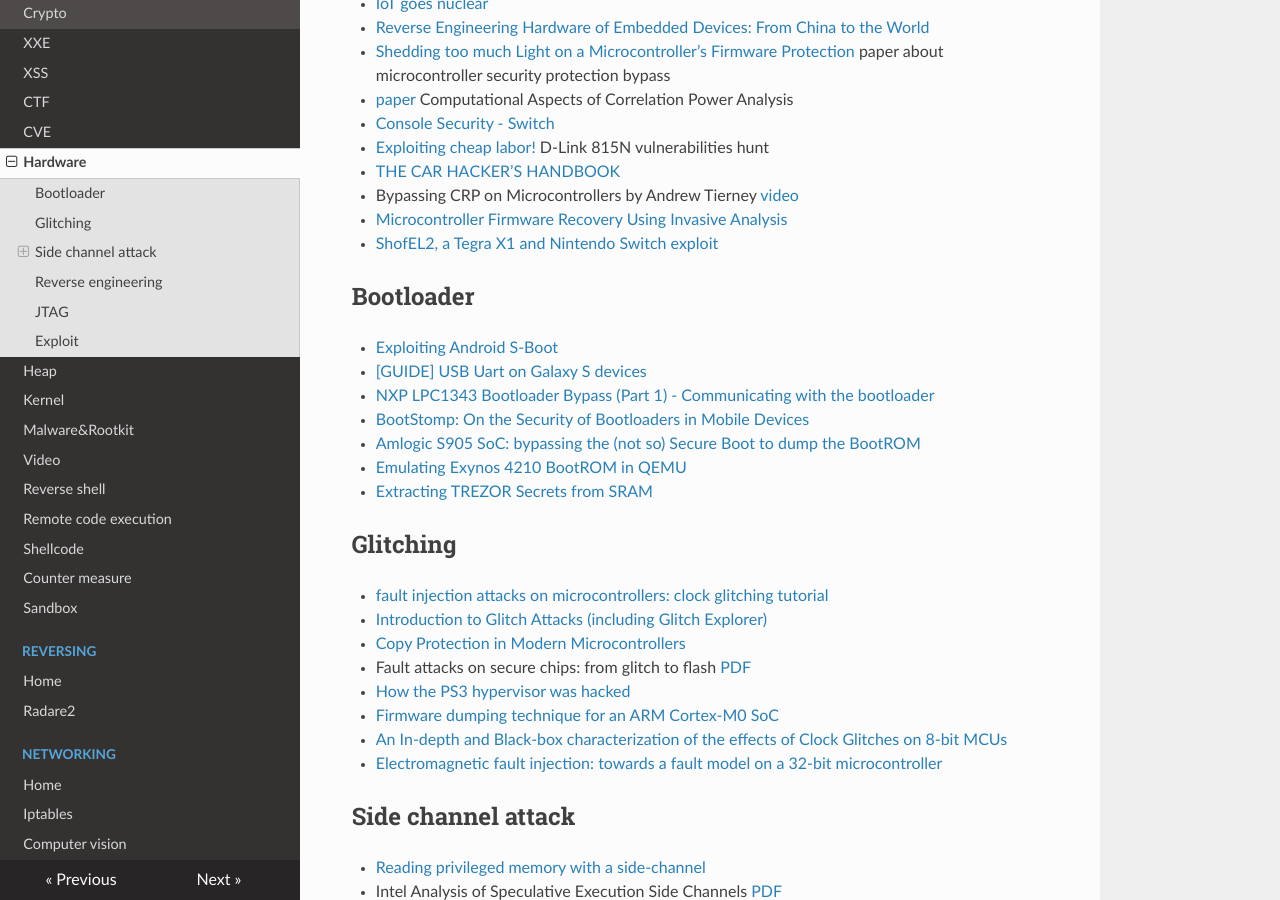
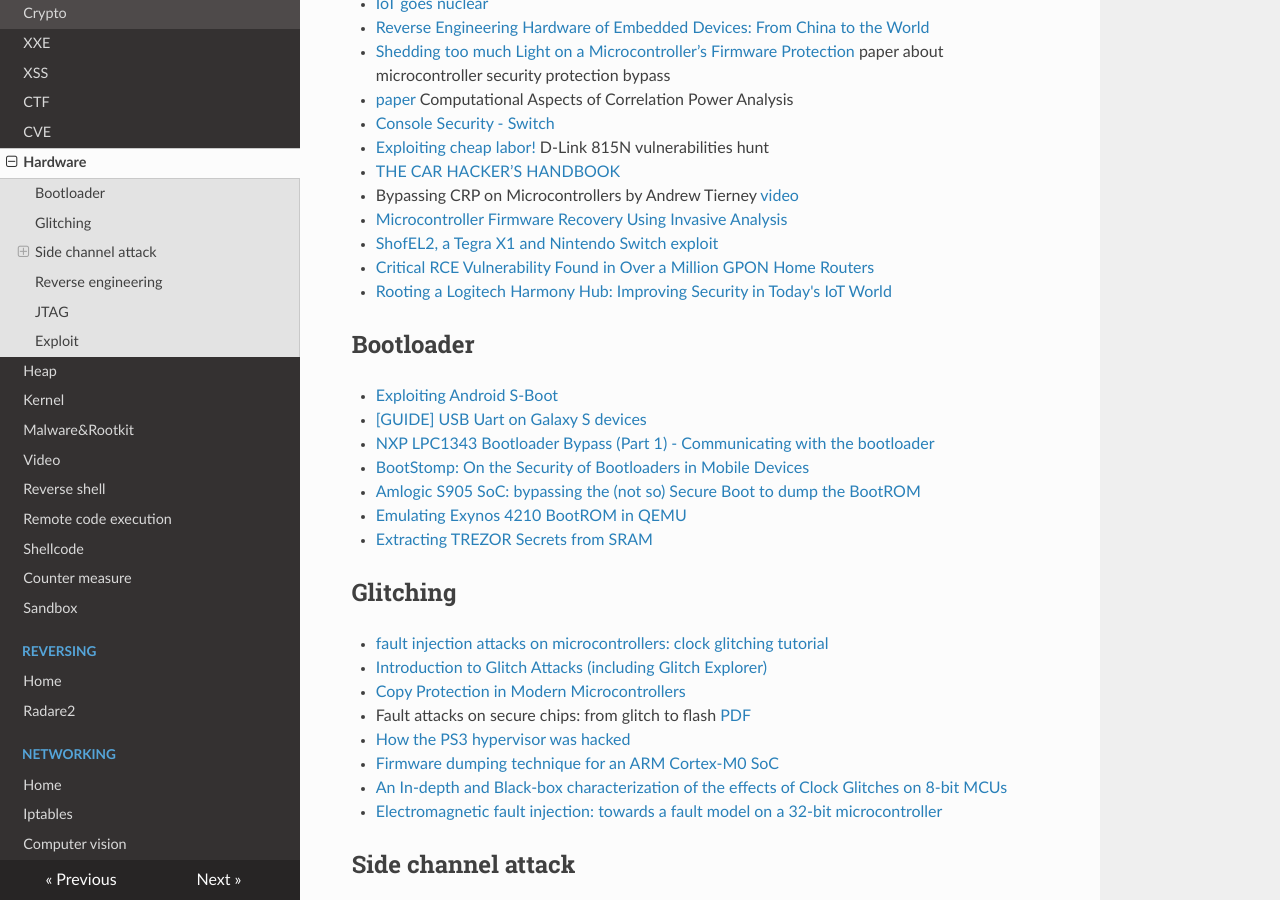
Before and after one commit to gipi/low-level, an MkDocs documentation site: the page built from docs/security/hardware.md, in a window 1280 px wide and 900 px high, scrolled down 384 px. Built offline with MkDocs 1.6.1, drawn with Linux system fonts in a browser that asks for light colours; nearby versions of some CDN libraries; old or Windows-style settings are respelled for this version of MkDocs.

Commit message:
Update hardware.md

```diff
--- a/docs/security/hardware.md
+++ b/docs/security/hardware.md
@@ -19,6 +19,8 @@
  - Bypassing CRP on Microcontrollers by Andrew Tierney [video](https://www.youtube.com/watch?v=DTuzuaiQL_Q)
  - [Microcontroller Firmware Recovery Using Invasive Analysis](https://duo.com/blog/microcontroller-firmware-recovery-using-invasive-analysis)
  - [ShofEL2, a Tegra X1 and Nintendo Switch exploit](https://fail0verflow.com/blog/2018/shofel2/)
+ - [Critical RCE Vulnerability Found in Over a Million GPON Home Routers](https://www.vpnmentor.com/blog/critical-vulnerability-gpon-router/)
+ - [Rooting a Logitech Harmony Hub: Improving Security in Today's IoT World](https://www.fireeye.com/blog/threat-research/2018/05/rooting-logitech-harmony-hub-improving-iot-security.html)
 
 ## Bootloader
 
```
